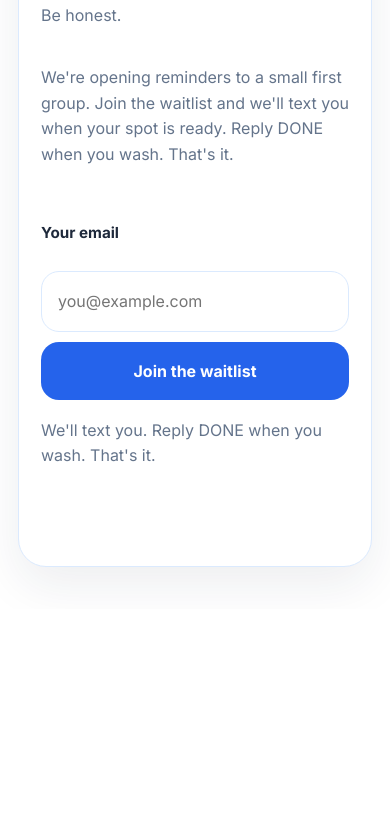
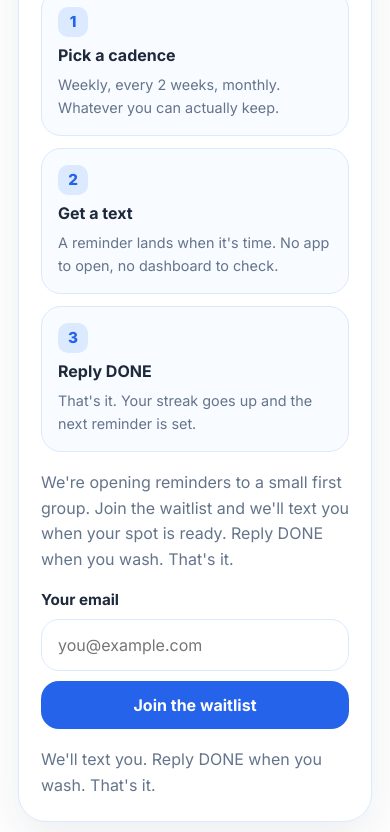
Before and after one commit to michaelpyon/fresh-sheets, a website: page frontend/index.html in a window 390 px wide. Shown: the part 235-1067 px from the top of the page. Before the commit the page ends 844 px from the top, so only its background shows below. Drawn offline with Linux system fonts and the light colour scheme.

Commit message:
feat: add how it works 3 step strip to landing page
Shows the actual product loop (pick a cadence, get a text, reply DONE)
above the waitlist form so a first-time visitor understands what happens
before deciding to join. Additive, responsive, no new deps.

Co-Authored-By: Claude Opus 4.8 (1M context) <noreply@anthropic.com>

```diff
--- a/frontend/index.html
+++ b/frontend/index.html
@@ -424,6 +424,49 @@
         margin-bottom: 4px;
       }
 
+      .steps {
+        display: grid;
+        grid-template-columns: repeat(3, minmax(0, 1fr));
+        gap: 12px;
+      }
+
+      .step {
+        border: 1px solid var(--line);
+        background: var(--panel);
+        border-radius: 20px;
+        padding: 16px;
+        display: grid;
+        gap: 8px;
+        align-content: start;
+      }
+
+      .step-num {
+        width: 30px;
+        height: 30px;
+        border-radius: 10px;
+        background: var(--blue-soft);
+        color: var(--blue);
+        display: inline-flex;
+        align-items: center;
+        justify-content: center;
+        font-weight: 800;
+        font-size: 0.95rem;
+      }
+
+      .step h3 {
+        font-size: 1rem;
+      }
+
+      .step p {
+        font-size: 0.9rem;
+      }
+
+      @media (max-width: 560px) {
+        .steps {
+          grid-template-columns: 1fr;
+        }
+      }
+
       dialog {
         width: min(100%, 620px);
         border: none;
@@ -493,6 +536,24 @@
             <div class="stack" style="gap: 6px;">
               <h1 class="headline">When did you last wash your sheets?</h1>
               <p>Be honest.</p>
+            </div>
+          </div>
+
+          <div class="steps" aria-label="How it works">
+            <div class="step">
+              <span class="step-num" aria-hidden="true">1</span>
+              <h3>Pick a cadence</h3>
+              <p>Weekly, every 2 weeks, monthly. Whatever you can actually keep.</p>
+            </div>
+            <div class="step">
+              <span class="step-num" aria-hidden="true">2</span>
+              <h3>Get a text</h3>
+              <p>A reminder lands when it's time. No app to open, no dashboard to check.</p>
+            </div>
+            <div class="step">
+              <span class="step-num" aria-hidden="true">3</span>
+              <h3>Reply DONE</h3>
+              <p>That's it. Your streak goes up and the next reminder is set.</p>
             </div>
           </div>
 
```
Also changed, not shown: SUGGESTIONS.md (+18 -10 lines).
